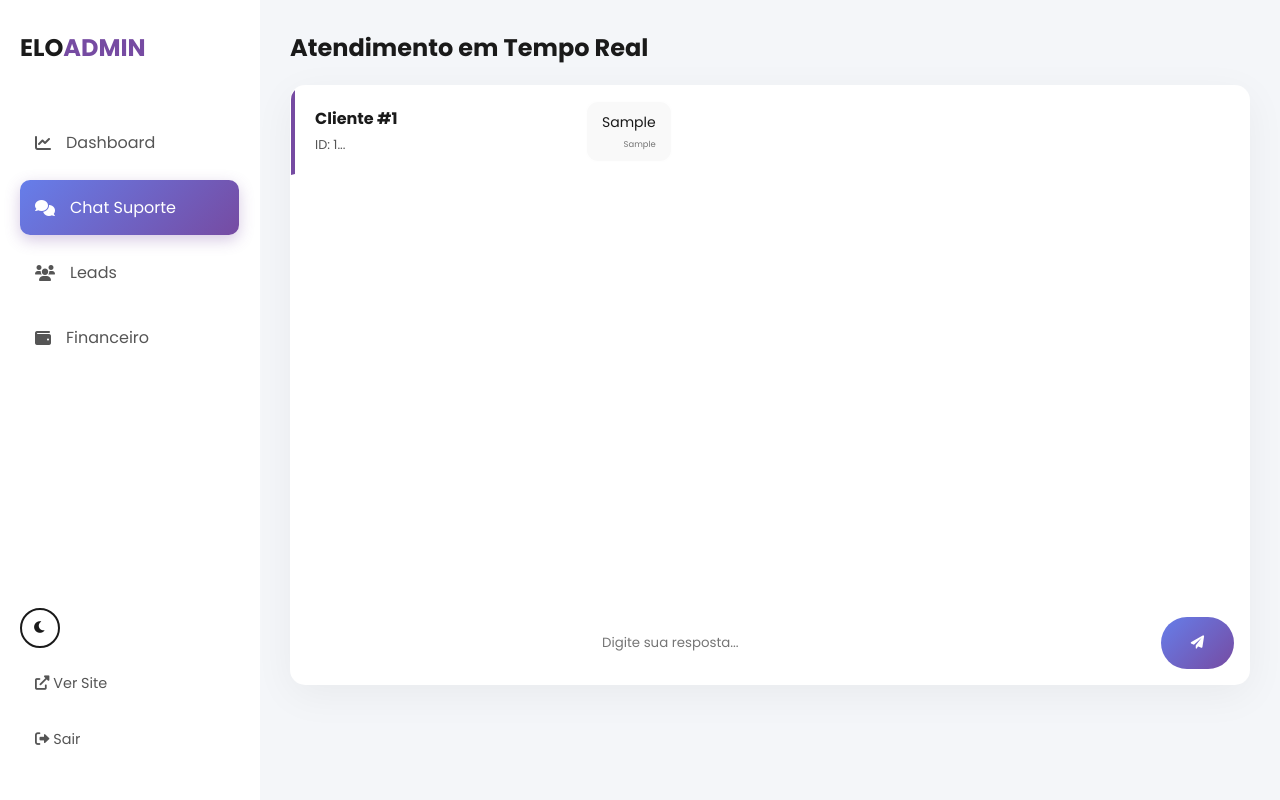
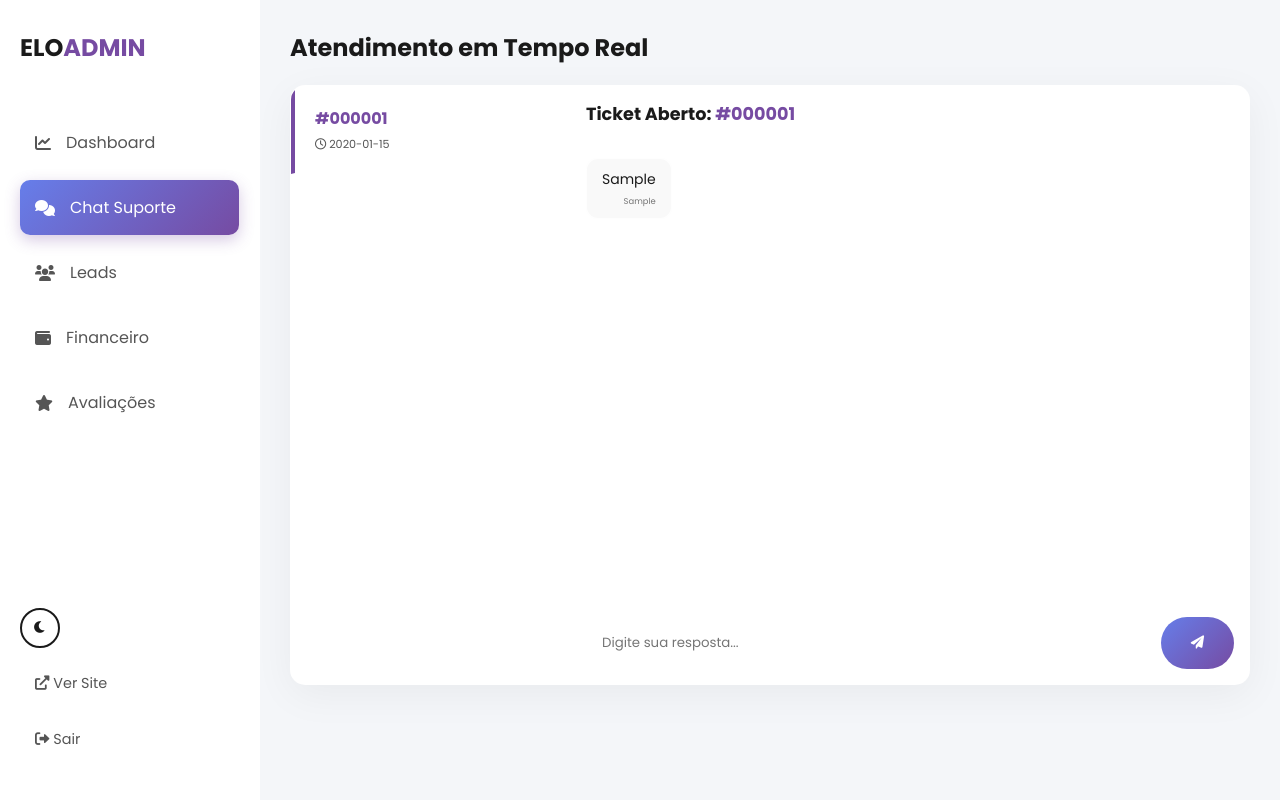
Before and after one commit to kapimkk/Projeto-Agencia_Marketing, a Flask app: page /admin in a window 1280 px wide, after a click on "Chat Suporte". Run offline with Flask 3, Linux system fonts and the light colour scheme; the visitor is signed in with stand-in values (Sample User, id 1); tables that the repository leaves empty hold one stand-in row (values such as "Sample post").

Commit message:
Ticket and Reviews

```diff
--- a/app.py
+++ b/app.py
@@ -4,6 +4,7 @@ import sqlite3
 import os
 import pandas as pd
 import json
+import uuid
 from werkzeug.utils import secure_filename
 from cryptography.fernet import Fernet
 from dotenv import load_dotenv
@@ -37,6 +38,7 @@ def get_db():
 def init_db():
     conn = get_db()
     conn.execute('''CREATE TABLE IF NOT EXISTS leads (id INTEGER PRIMARY KEY, nome TEXT, email TEXT, telefone TEXT, projeto TEXT, data TEXT)''')
+    conn.execute('''CREATE TABLE IF NOT EXISTS chat_sessions (id INTEGER PRIMARY KEY AUTOINCREMENT, session_uuid TEXT, created_at TEXT)''')
     conn.execute('''CREATE TABLE IF NOT EXISTS chat_messages (id INTEGER PRIMARY KEY, session_id TEXT, tipo TEXT, conteudo TEXT, remetente TEXT, data TEXT)''')
     conn.execute('''CREATE TABLE IF NOT EXISTS orders (id INTEGER PRIMARY KEY, plano TEXT, preco TEXT, metodo TEXT, parcelas TEXT, status TEXT, data TEXT)''')
     conn.execute('''CREATE TABLE IF NOT EXISTS reviews (id INTEGER PRIMARY KEY, nome TEXT, email TEXT, empresa TEXT, avaliacao TEXT, estrelas INTEGER, data TEXT)''')
@@ -93,6 +95,22 @@ def processar_pagamento():
     conn.close()
     return jsonify({'status': 'success'})
 
+@app.route('/init_session', methods=['POST'])
+def init_session():
+    try:
+        conn = get_db()
+        cursor = conn.cursor()
+        session_uuid = f"sess_{uuid.uuid4().hex[:12]}"
+        cursor.execute("INSERT INTO chat_sessions (session_uuid, created_at) VALUES (?, ?)",
+                      (session_uuid, datetime.now().strftime("%Y-%m-%d %H:%M:%S")))
+        ticket_id = cursor.lastrowid
+        conn.commit()
+        conn.close()
+        ticket_fmt = f"#{ticket_id:06d}"
+        return jsonify({'status': 'success', 'session_id': session_uuid, 'ticket': ticket_fmt})
+    except Exception as e:
+        return jsonify({'status': 'error', 'message': str(e)})
+
 @app.route('/send_chat', methods=['POST'])
 def send_chat():
     try:
@@ -142,10 +160,12 @@ def admin():
     if not session.get('admin_logged_in'): return redirect(url_for('login'))
 
     conn = get_db()
+    conn.row_factory = sqlite3.Row
     c = conn.cursor()
 
     raw_leads = c.execute("SELECT * FROM leads").fetchall()
     raw_orders = c.execute("SELECT * FROM orders").fetchall()
+    raw_reviews = c.execute("SELECT * FROM reviews ORDER BY id DESC").fetchall()
 
     leads = []
     for l in raw_leads:
@@ -175,16 +195,42 @@ def admin():
         sales_chart_data['labels'] = counts.index.tolist()
         sales_chart_data['values'] = counts.values.tolist()
 
-    sessions_query = "SELECT DISTINCT session_id FROM chat_messages ORDER BY id DESC"
-    sessions = [r[0] for r in c.execute(sessions_query).fetchall()]
+    reviews_list = []
+    for r in raw_reviews:
+        reviews_list.append({
+            'id': r['id'],
+            'nome': decrypt(r['nome']),
+            'email': decrypt(r['email']),
+            'empresa': decrypt(r['empresa']),
+            'avaliacao': decrypt(r['avaliacao']),
+            'estrelas': r['estrelas'],
+            'data': r['data']
+        })
 
-    active_session = request.args.get('session_id')
-    if not active_session and sessions:
-        active_session = sessions[0]
+    raw_sessions = c.execute("SELECT * FROM chat_sessions ORDER BY id DESC").fetchall()
+    sessions_formatted = []
+    for s in raw_sessions:
+        sessions_formatted.append({
+            'uuid': s['session_uuid'],
+            'ticket': f"#{s['id']:06d}",
+            'created_at': s['created_at']
+        })
+
+    active_session_uuid = request.args.get('session_id')
+    active_ticket_display = ""
+
+    if not active_session_uuid and sessions_formatted:
+        active_session_uuid = sessions_formatted[0]['uuid']
+        active_ticket_display = sessions_formatted[0]['ticket']
+    elif active_session_uuid:
+        for s in sessions_formatted:
+            if s['uuid'] == active_session_uuid:
+                active_ticket_display = s['ticket']
+                break
 
     chat_history = []
-    if active_session:
-        msgs = c.execute("SELECT * FROM chat_messages WHERE session_id = ? ORDER BY id ASC", (active_session,)).fetchall()
+    if active_session_uuid:
+        msgs = c.execute("SELECT * FROM chat_messages WHERE session_id = ? ORDER BY id ASC", (active_session_uuid,)).fetchall()
         for m in msgs:
             content = decrypt(m['conteudo']) if m['tipo'] == 'texto' else m['conteudo']
             chat_history.append({'tipo': m['tipo'], 'conteudo': content, 'remetente': m['remetente'], 'data': m['data']})
@@ -194,10 +240,12 @@ def admin():
     return render_template('admin.html',
                            leads=leads,
                            orders=raw_orders,
+                           reviews=reviews_list,
                            leads_chart=json.dumps(leads_chart_data),
                            sales_chart=json.dumps(sales_chart_data),
-                           sessions=sessions,
-                           active_session=active_session,
+                           sessions=sessions_formatted,
+                           active_session=active_session_uuid,
+                           active_ticket=active_ticket_display,
                            chat_history=chat_history)
 
 @app.route('/logout')
--- a/static/script.js
+++ b/static/script.js
@@ -34,12 +34,39 @@ document.addEventListener('DOMContentLoaded', () => {
     });
     document.querySelectorAll('.reveal').forEach(el => observer.observe(el));
 
-    let sessionId = localStorage.getItem('chatSession');
-    if (!sessionId) {
-        sessionId = 'cliente_' + Math.random().toString(36).substr(2, 9);
-        localStorage.setItem('chatSession', sessionId);
-        localStorage.setItem('chatStep', '0');
+    async function initChatSession() {
+        let sessionId = localStorage.getItem('chatSession');
+        let ticketNum = localStorage.getItem('chatTicket');
+
+        if (!sessionId) {
+            try {
+                const response = await fetch('/init_session', { method: 'POST' });
+                const data = await response.json();
+
+                if (data.status === 'success') {
+                    sessionId = data.session_id;
+                    ticketNum = data.ticket;
+
+                    localStorage.setItem('chatSession', sessionId);
+                    localStorage.setItem('chatTicket', ticketNum);
+                    localStorage.setItem('chatStep', '0');
+                }
+            } catch (error) {
+                console.error("Erro ao conectar com servidor:", error);
+                sessionId = 'temp_' + Date.now();
+            }
+        }
+
+        const chatHeaderTitle = document.querySelector('.chat-header p');
+        if(chatHeaderTitle && ticketNum) {
+            chatHeaderTitle.innerText = `Atendimento ${ticketNum}`;
+        }
+
+        return sessionId;
     }
+
+    let globalSessionId = localStorage.getItem('chatSession');
+    initChatSession().then(id => { globalSessionId = id; });
 
     const chatBox = document.getElementById('chat-box');
     const chatInput = document.getElementById('chat-input');
@@ -78,8 +105,10 @@ document.addEventListener('DOMContentLoaded', () => {
     }
 
     async function saveToBackend(text, type='texto', file=null, remetente='user') {
+        if(!globalSessionId) globalSessionId = await initChatSession();
+
         const formData = new FormData();
-        formData.append('session_id', sessionId);
+        formData.append('session_id', globalSessionId);
         formData.append('remetente', remetente);
 
         if (type === 'texto') formData.append('message', text);
@@ -97,7 +126,8 @@ document.addEventListener('DOMContentLoaded', () => {
         if (chatBody.children.length === 0) {
             if (step === 0) {
                 botTyping(() => {
-                    const msg = "Olá! Bem-vindo. Qual seu nome e telefone?";
+                    const ticket = localStorage.getItem('chatTicket') || '';
+                    const msg = `Olá! Bem-vindo ao Suporte ${ticket}. Qual seu nome e telefone?`;
                     appendMessage(msg, 'received');
                     saveToBackend(msg, 'texto', null, 'bot');
                 });
--- a/templates/admin.html
+++ b/templates/admin.html
@@ -5,15 +5,13 @@
     <title>Admin Dashboard Pro</title>
     <link rel="stylesheet" href="{{ url_for('static', filename='style.css') }}">
     <link rel="stylesheet" href="https://cdnjs.cloudflare.com/ajax/libs/font-awesome/6.0.0/css/all.min.css">
-    <!-- Chart.js para Gráficos Interativos -->
     <script src="https://cdn.jsdelivr.net/npm/chart.js"></script>
-    <meta http-equiv="refresh" content="60"> <!-- Refresh a cada 60s para atualizar dados -->
+    <meta http-equiv="refresh" content="60">
 </head>
 <body class="admin-body">
 
     <div class="admin-layout">
 
-        <!-- SIDEBAR -->
         <div class="sidebar">
             <h2 style="margin-bottom: 40px; color: var(--text-dark);">ELO<span style="color: var(--accent);">ADMIN</span></h2>
 
@@ -21,6 +19,7 @@
             <button class="nav-btn" onclick="openTab(event, 'chat')"><i class="fas fa-comments"></i> Chat Suporte</button>
             <button class="nav-btn" onclick="openTab(event, 'leads')"><i class="fas fa-users"></i> Leads</button>
             <button class="nav-btn" onclick="openTab(event, 'financeiro')"><i class="fas fa-wallet"></i> Financeiro</button>
+            <button class="nav-btn" onclick="openTab(event, 'reviews')"><i class="fas fa-star"></i> Avaliações</button>
 
             <div style="margin-top: auto; padding-top: 20px; border-top: 1px solid var(--glass-border);">
                 <button id="theme-toggle" class="theme-btn" title="Tema" style="margin-bottom: 10px;"><i class="fas fa-moon"></i></button>
@@ -45,11 +44,14 @@
                     </div>
                     <div class="admin-card">
                         <div class="icon-box" style="background: #fce7f3; color: #db2777;"><i class="fas fa-comment-dots"></i></div>
-                        <div><h3>{{ sessions|length }}</h3><p>Conversas</p></div>
+                        <div><h3>{{ sessions|length }}</h3><p>Atendimentos</p></div>
+                    </div>
+                    <div class="admin-card">
+                        <div class="icon-box" style="background: #fffac8; color: #f59f00;"><i class="fas fa-star"></i></div>
+                        <div><h3>{{ reviews|length }}</h3><p>Avaliações</p></div>
                     </div>
                 </div>
 
-                <!-- GRÁFICOS PANDAS/CHARTJS -->
                 <div class="charts-container">
                     <div class="glass-card" style="flex: 2;">
                         <h3 style="color: var(--text-dark); margin-bottom: 15px;">Evolução de Leads (Últimos Dias)</h3>
@@ -67,21 +69,30 @@
                 <div class="messenger">
                     <div class="chat-list">
                         {% for sess in sessions %}
-                        <div class="chat-item {% if sess == active_session %}active{% endif %}" onclick="window.location.href='?session_id={{ sess }}'">
-                            <div style="font-weight: bold;">Cliente #{{ loop.index }}</div>
-                            <div style="font-size: 0.8rem; color: var(--text-grey); margin-top: 5px;">ID: {{ sess[:8] }}...</div>
+                        <div class="chat-item {% if sess.uuid == active_session %}active{% endif %}" onclick="window.location.href='?session_id={{ sess.uuid }}'">
+                            <div style="font-weight: bold; font-size: 1rem; color: var(--accent);">{{ sess.ticket }}</div>
+                            <div style="font-size: 0.7rem; color: var(--text-grey); margin-top: 5px;">
+                                <i class="far fa-clock"></i> {{ sess.created_at }}
+                            </div>
                         </div>
                         {% endfor %}
-                        {% if not sessions %}<div style="padding: 20px; color: var(--text-grey);">Nenhum chat ativo.</div>{% endif %}
+                        {% if not sessions %}<div style="padding: 20px; color: var(--text-grey);">Nenhum atendimento iniciado.</div>{% endif %}
                     </div>
 
                     <div class="chat-view">
+                        {% if active_session %}
+                        <div style="padding: 15px; border-bottom: 1px solid var(--glass-border); background: var(--admin-card-bg);">
+                             <h3 style="margin:0; font-size:1.1rem;">Ticket Aberto: <span style="color:var(--accent);">{{ active_ticket }}</span></h3>
+                        </div>
+                        {% endif %}
+
                         <div class="chat-body" style="background: var(--admin-card-bg);">
                             {% if active_session %}
                                 {% for msg in chat_history %}
                                     <div class="message {% if msg.remetente in ['admin', 'bot'] %}sent{% else %}received{% endif %}"
                                          style="{% if msg.remetente == 'bot' %}background: #a78bfa; color: white;{% endif %}">
                                         {% if msg.remetente == 'bot' %}<small style="display:block;font-size:0.7em;">🤖 Bot</small>{% endif %}
+                                        {% if msg.remetente == 'admin' %}<small style="display:block;font-size:0.7em;">👤 Admin</small>{% endif %}
 
                                         {% if msg.tipo == 'arquivo' %}
                                             <a href="/static/uploads/{{ msg.conteudo }}" target="_blank" style="color: inherit; text-decoration: underline;"><i class="fas fa-file"></i> Ver Arquivo</a>
@@ -95,7 +106,7 @@
                                 {% endfor %}
                             {% else %}
                                 <div style="display: flex; align-items: center; justify-content: center; height: 100%; color: var(--text-grey);">
-                                    Selecione uma conversa para iniciar o atendimento.
+                                    Selecione um Ticket ao lado para iniciar.
                                 </div>
                             {% endif %}
                         </div>
@@ -111,6 +122,7 @@
                     </div>
                 </div>
             </div>
+
             <div id="leads" class="tab-content">
                 <h2 style="margin-bottom: 20px; color: var(--text-dark);">Base de Leads</h2>
                 <div class="glass-card" style="padding: 0; overflow: hidden;">
@@ -169,12 +181,41 @@
                 </div>
             </div>
 
+            <div id="reviews" class="tab-content">
+                <h2 style="margin-bottom: 20px; color: var(--text-dark);">Avaliações de Clientes</h2>
+                <div class="glass-card" style="padding: 0; overflow: hidden;">
+                    <table class="admin-table">
+                        <thead>
+                            <tr>
+                                <th>Nome</th>
+                                <th>Empresa</th>
+                                <th>Estrelas</th>
+                                <th>Comentário</th>
+                                <th>Data</th>
+                            </tr>
+                        </thead>
+                        <tbody>
+                            {% for rev in reviews %}
+                            <tr>
+                                <td>{{ rev.nome }}</td>
+                                <td>{{ rev.empresa }}</td>
+                                <td style="color: #f59f00;">
+                                    {% for i in range(rev.estrelas) %}<i class="fas fa-star"></i>{% endfor %}
+                                </td>
+                                <td>{{ rev.avaliacao }}</td>
+                                <td>{{ rev.data }}</td>
+                            </tr>
+                            {% endfor %}
+                        </tbody>
+                    </table>
+                </div>
+            </div>
+
         </div>
     </div>
 
     <script src="{{ url_for('static', filename='script.js') }}"></script>
     <script>
-
         function openTab(evt, tabName) {
             var i, tabcontent, navbtns;
             tabcontent = document.getElementsByClassName("tab-content");
@@ -189,7 +230,6 @@
             document.getElementById(tabName).style.display = "block";
             setTimeout(() => document.getElementById(tabName).classList.add('active'), 10);
             evt.currentTarget.className += " active";
-
             localStorage.setItem('activeTab', tabName);
         }
 
```
